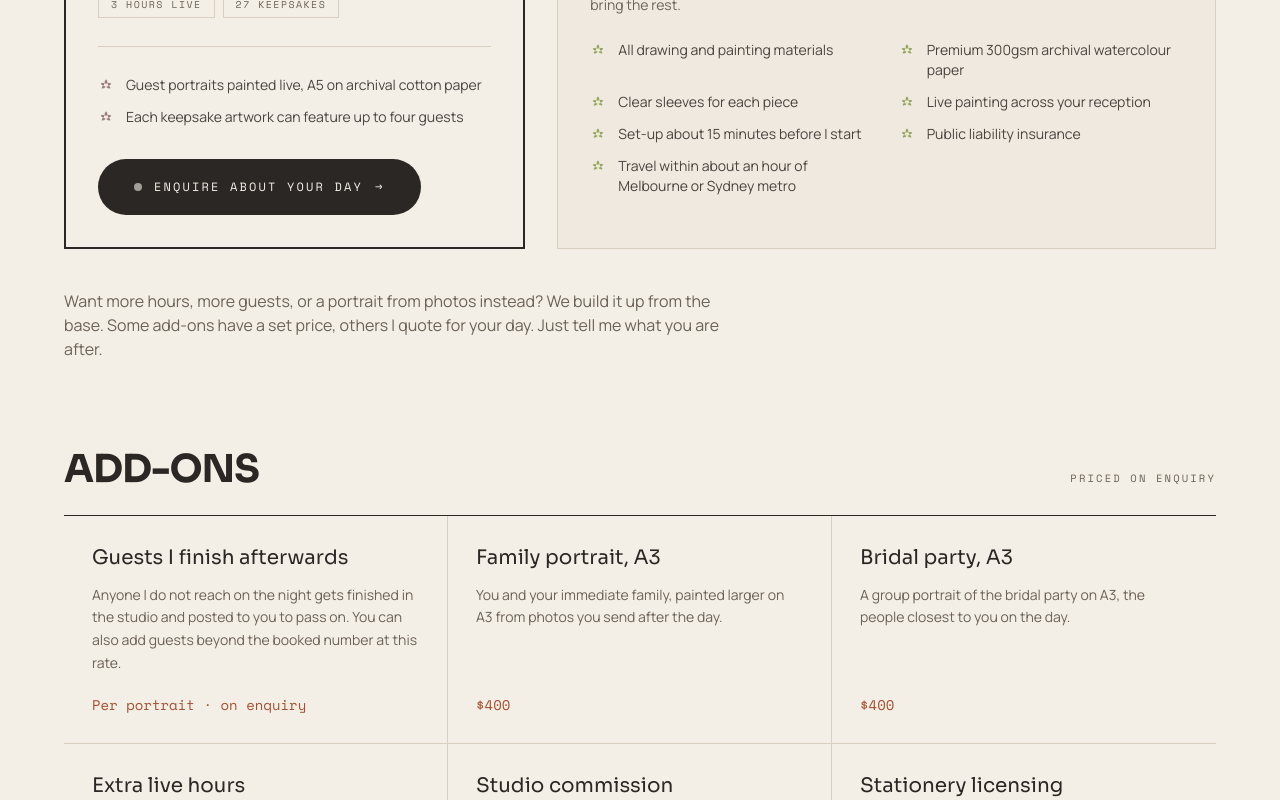
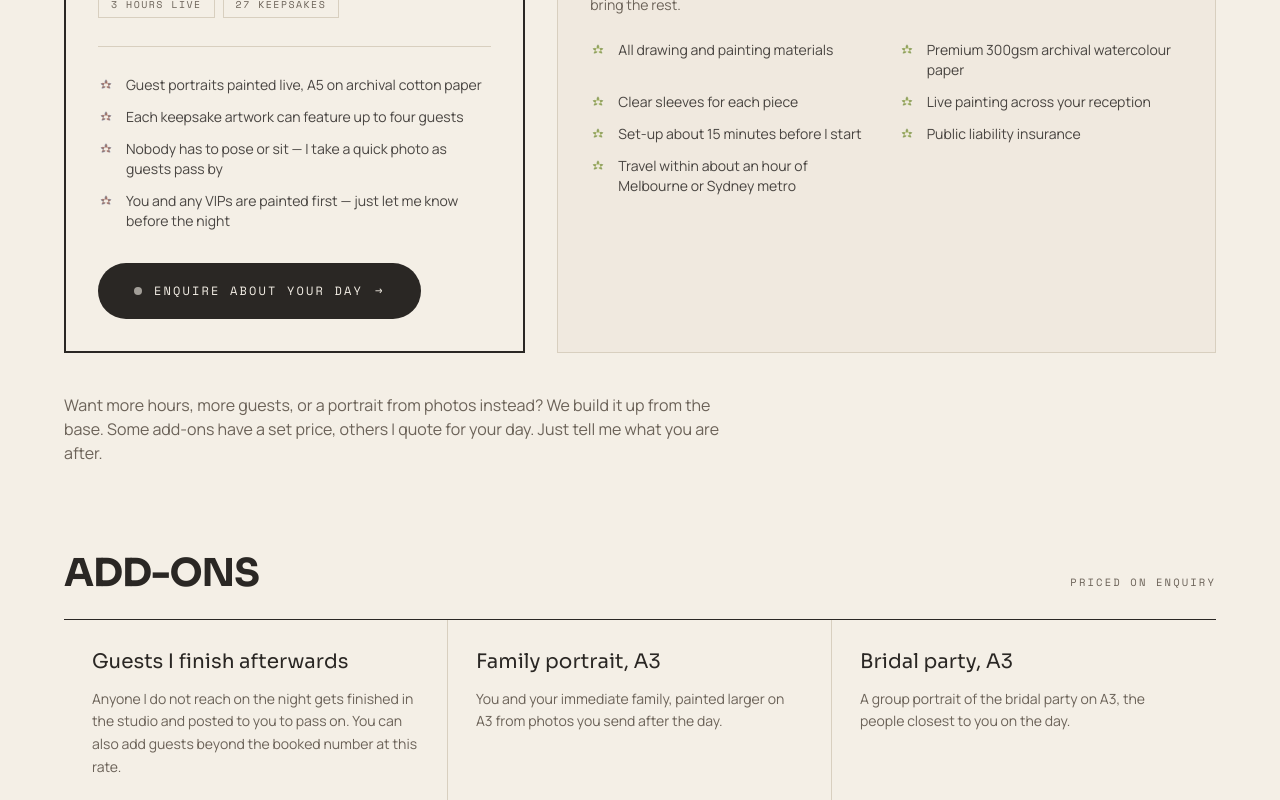
Before and after one commit to itschriswang/EventsWatercolouring, a React (Vite) app: page / in a window 1280 px wide. Shown: the part 4900-5700 px from the top of the page. Built offline with nearby package versions, Linux system fonts and the light colour scheme.

Commit message:
Add VIP priority and no-posing details to base package bullets
Co-Authored-By: Claude Sonnet 4.6 <noreply@anthropic.com>
Claude-Session: https://claude.ai/code/session_01XsoCGNPREyRD3dCoCx538W

```diff
--- a/src/content.js
+++ b/src/content.js
@@ -203,6 +203,8 @@ export const PACKAGES = {
     bullets: [
       'Guest portraits painted live, A5 on archival cotton paper',
       'Each keepsake artwork can feature up to four guests',
+      'Nobody has to pose or sit — I take a quick photo as guests pass by',
+      'You and any VIPs are painted first — just let me know before the night',
     ],
   },
   baseNote:
```
